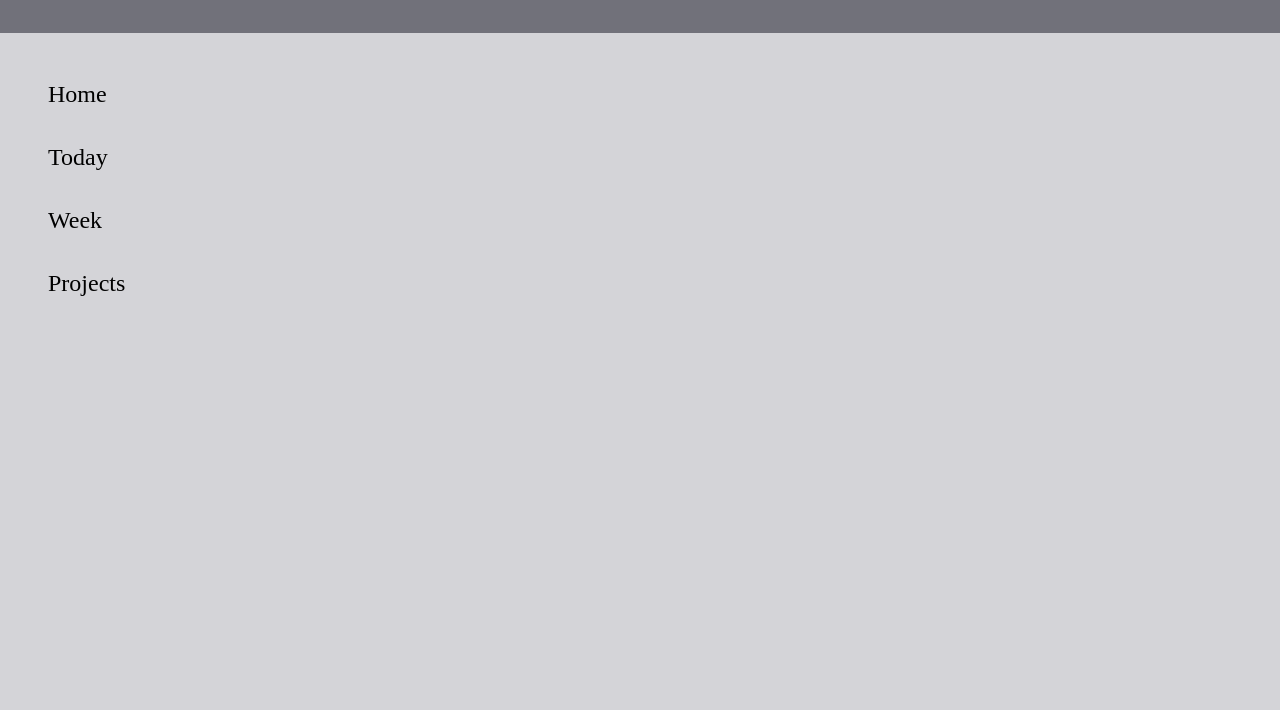
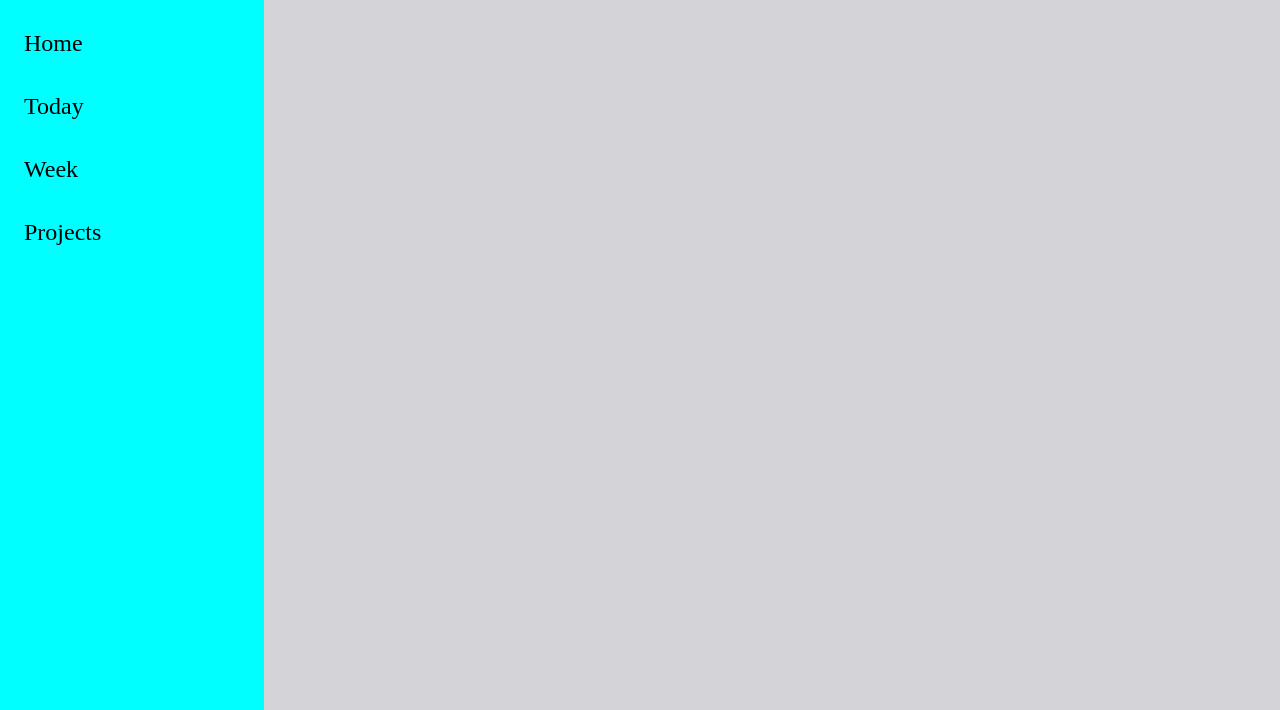
Before and after one commit to Jhairs2/todo-list, a plain HTML site: page index.html in a window 1280 px wide. Shown: the part 90-800 px from the top of the page. Drawn offline with Linux system fonts and the light colour scheme.

Commit message:
Make some style changes

```diff
--- a/index.html
+++ b/index.html
@@ -5,8 +5,9 @@
     <meta http-equiv="X-UA-Compatible" content="IE=edge">
     <meta name="viewport" content="width=device-width, initial-scale=1.0">
     <title>Todo List</title>
-<script defer src="maina61ebbf2e0939c1c01fb.js"></script></head>
+<script defer src="main70fb832c7783c29802af.js"></script></head>
 <body>
+    <div class="page-container">
     <header>
         <span class="header-title">Todo-List</span>
         <div class="header-info">
@@ -23,5 +24,6 @@
         </ul>
 
     </div>
+</div>
 </body>
 </html>
```
Also changed, not shown: main70fb832c7783c29802af.js (renamed from maina61ebbf2e0939c1c01fb.js, +1 -1 lines).
